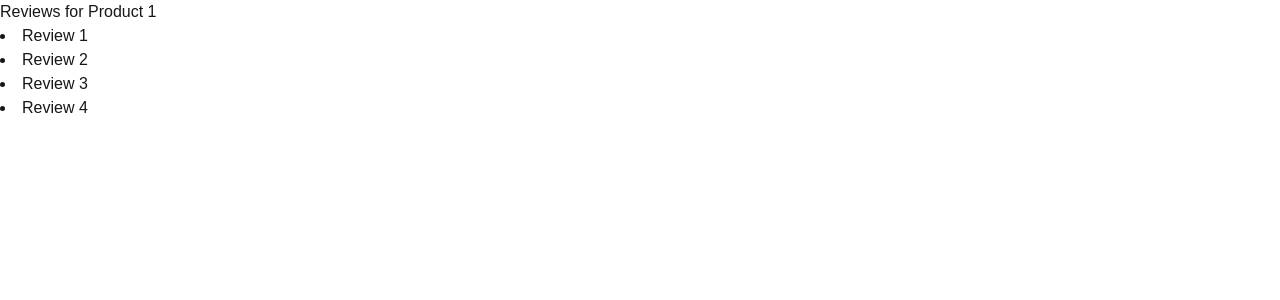
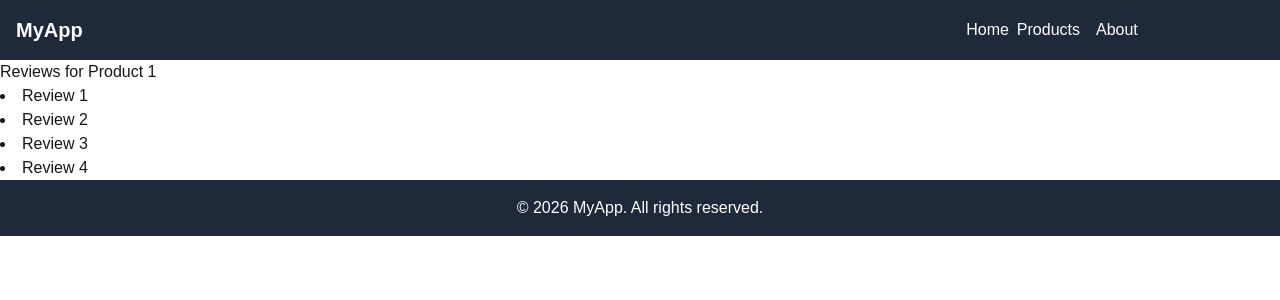
Before and after one commit to ajmalMundumuzhi/Next-Deep-Concepts, a Next.js app: page /products/1/reviews in a window 1280 px wide. Shown: the top 300 px of the page. Built offline with nearby package versions, Linux system fonts and the light colour scheme.

Commit message:
Layouts completed

```diff
--- a/app/layout.tsx
+++ b/app/layout.tsx
@@ -1,6 +1,7 @@
 import type { Metadata } from "next";
 import { Geist, Geist_Mono } from "next/font/google";
 import "./globals.css";
+import Link from "next/link";
 
 const geistSans = Geist({
   variable: "--font-geist-sans",
@@ -27,7 +28,30 @@ export default function RootLayout({
       lang="en"
       className={`${geistSans.variable} ${geistMono.variable} h-full antialiased`}
     >
-      <body className="min-h-full flex flex-col">{children}</body>
+      <body className="min-h-full flex flex-col">
+        <header>
+          <nav className="bg-gray-800 text-white p-4 flex items-center justify-between">
+            <div className="w-1/3" id="logo">
+              <h1 className="text-xl font-bold">MyApp</h1>
+            </div>
+            <div className="w-1/3 flex justify-center" id="nav-links">
+              <Link href="/">Home</Link>
+              <Link href="/products" className="mx-2">
+                Products
+              </Link>
+              <Link href="/about" className="mx-2">
+                About
+              </Link>
+            </div>
+          </nav>
+        </header>
+        {children}
+        <footer>
+          <div className="bg-gray-800 text-white p-4 text-center">
+            &copy; {new Date().getFullYear()} MyApp. All rights reserved.
+          </div>
+        </footer>
+      </body>
     </html>
   );
 }
```
